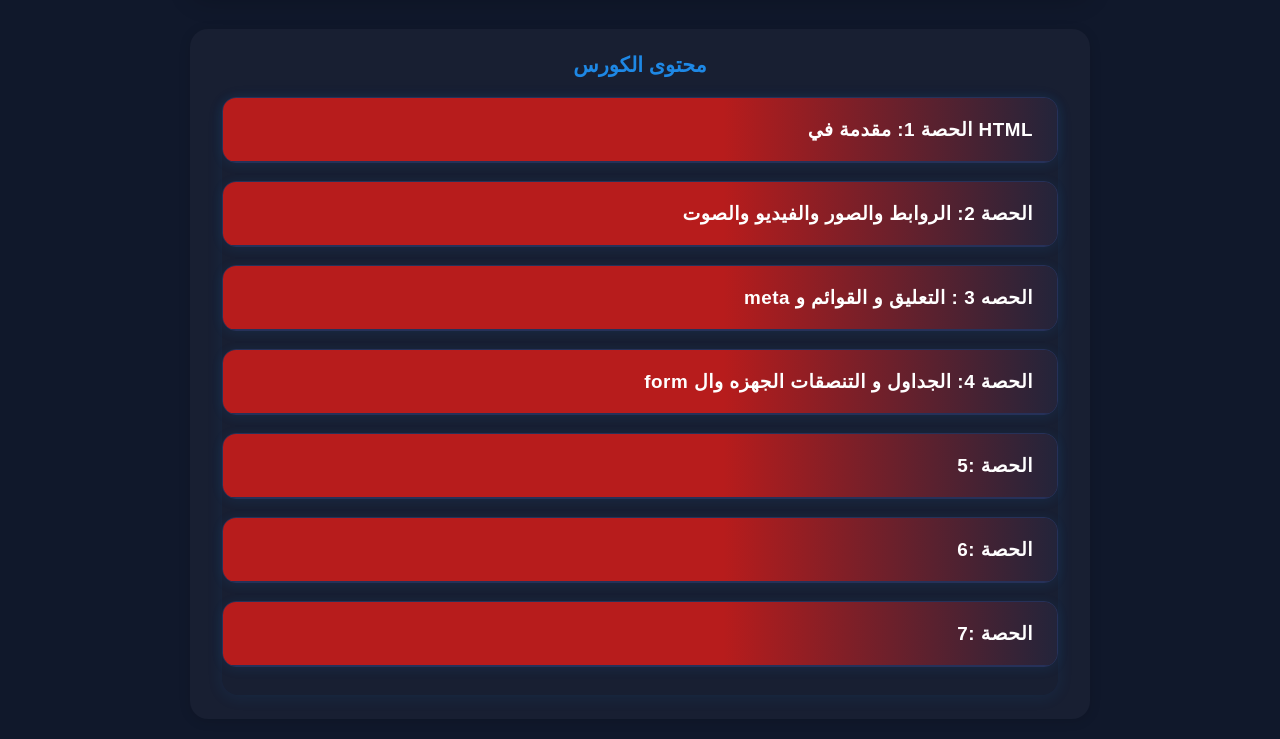
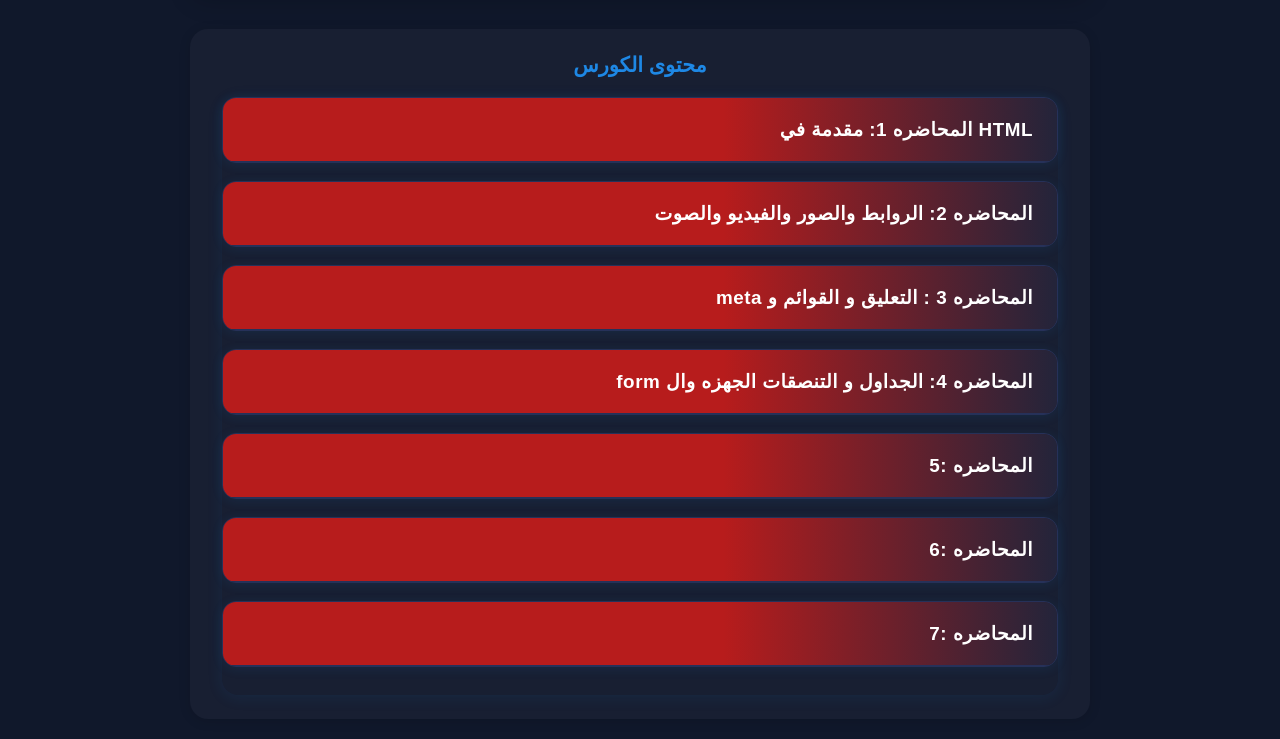
Before and after one commit to Samyahmed480/Development-Center-for-Programming, a plain HTML site: page contet.html in a window 1280 px wide. Shown: the part 283-1022 px from the top of the page. Drawn offline with Linux system fonts and the light colour scheme.

Commit message:
Add files via upload

```diff
--- a/contet.html
+++ b/contet.html
@@ -39,7 +39,7 @@
             <div class="course-content-list">
                 <div class="accordion">
                     <div class="accordion-item">
-                        <button class="accordion-title">الحصة 1: مقدمة في HTML</button>
+                        <button class="accordion-title">المحاضره 1: مقدمة في HTML</button>
                         <div class="accordion-content">
 
                             <div class="lesson-task">التكليف: <p>أنشئ صفحة HTML بسيطة تحتوي على عنوان وفقرة.</p>.</div>
@@ -49,7 +49,7 @@
                         </div>
                     </div>
                     <div class="accordion-item">
-                        <button class="accordion-title">الحصة 2: الروابط والصور والفيديو والصوت</button>
+                        <button class="accordion-title">المحاضره 2: الروابط والصور والفيديو والصوت</button>
                         <div class="accordion-content">
 
                             <div class="lesson-task">التكليف:<ul>
@@ -64,7 +64,7 @@
                         </div>
                     </div>
                     <div class="accordion-item">
-                        <button class="accordion-title">meta الحصه 3 : التعليق و القوائم و</button>
+                        <button class="accordion-title">meta المحاضره 3 : التعليق و القوائم و</button>
                         <div class="accordion-content">
 
                             <div class="lesson-task">التكليف:metaابني صفحة تحتوي علي جميع انواء القوائم و التعليق و الmeta.</div>
@@ -74,7 +74,7 @@
                         </div>
                     </div>
                     <div class="accordion-item">
-                        <button class="accordion-title">form الحصة 4: الجداول و التنصقات الجهزه وال</button>
+                        <button class="accordion-title">form المحاضره 4: الجداول و التنصقات الجهزه وال</button>
                         <div class="accordion-content">
 
                             <div class="lesson-task">التكليف:<ul>
@@ -87,7 +87,7 @@
                         </div>
                     </div>
 <div class="accordion-item">
-    <button class="accordion-title">الحصة :5</button>
+    <button class="accordion-title">المحاضره :5</button>
     <div class="accordion-content">
 
         <div class="lesson-task">التكليف:<ul>
@@ -101,11 +101,11 @@
     </div>
 </div>
 <div class="accordion-item">
-    <button class="accordion-title">الحصة :6</button>
+    <button class="accordion-title">المحاضره :6</button>
     <div class="accordion-content">
 
         <div class="lesson-task">التكليف:<ul>
-                <li>   طبق علي الحصه  </li>
+                <li>   طبق علي المحاضره  </li>
 
             </ul>
         </div>
@@ -115,11 +115,11 @@
     </div>
 </div>
                     <div class="accordion-item">
-    <button class="accordion-title">الحصة :7</button>
+    <button class="accordion-title">المحاضره :7</button>
     <div class="accordion-content">
 
         <div class="lesson-task">التكليف:<ul>
-                <li>  طبق علي الحصه </li>
+                <li>  طبق علي المحاضره </li>
 
             </ul>
         </div>
```
